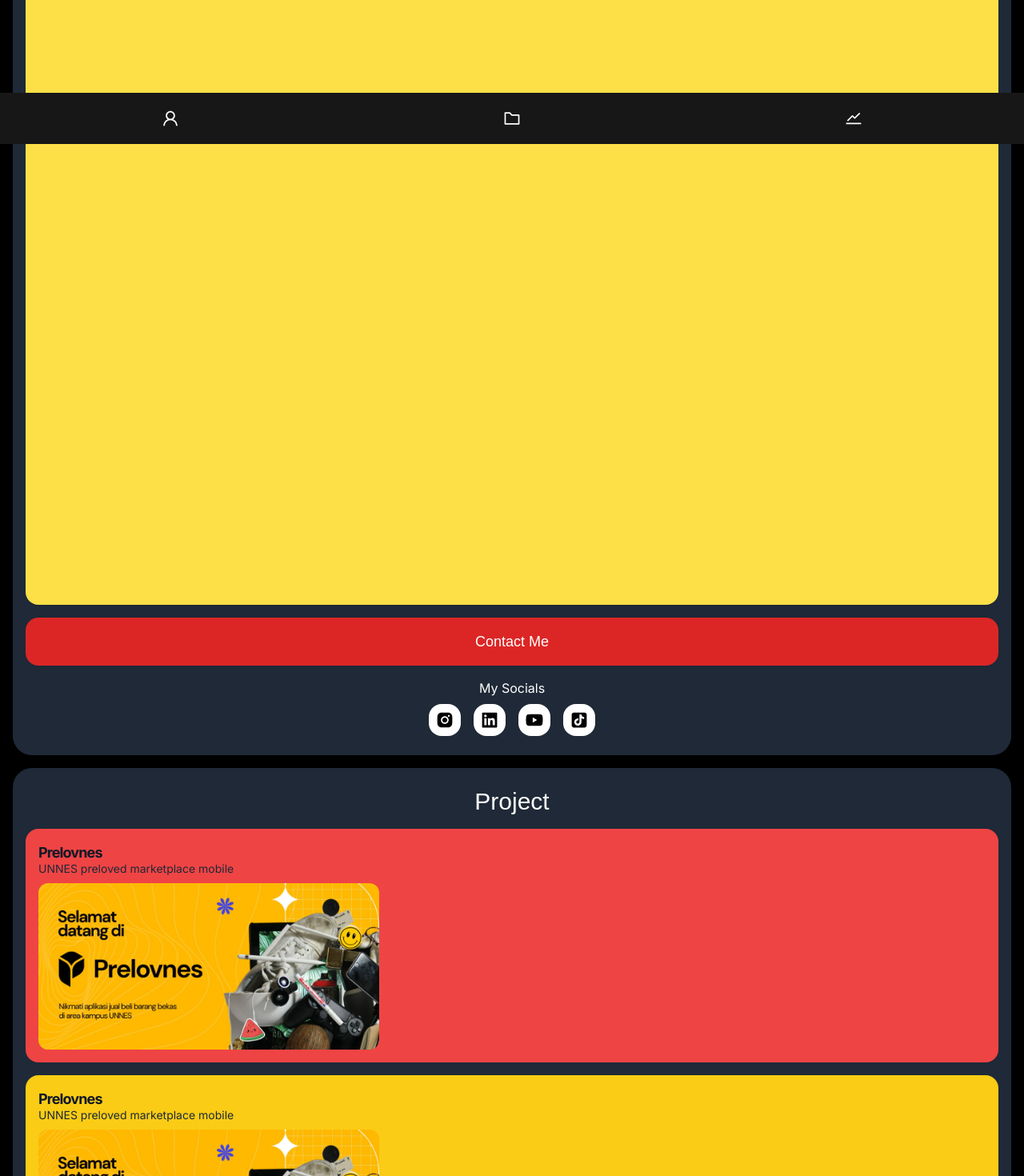
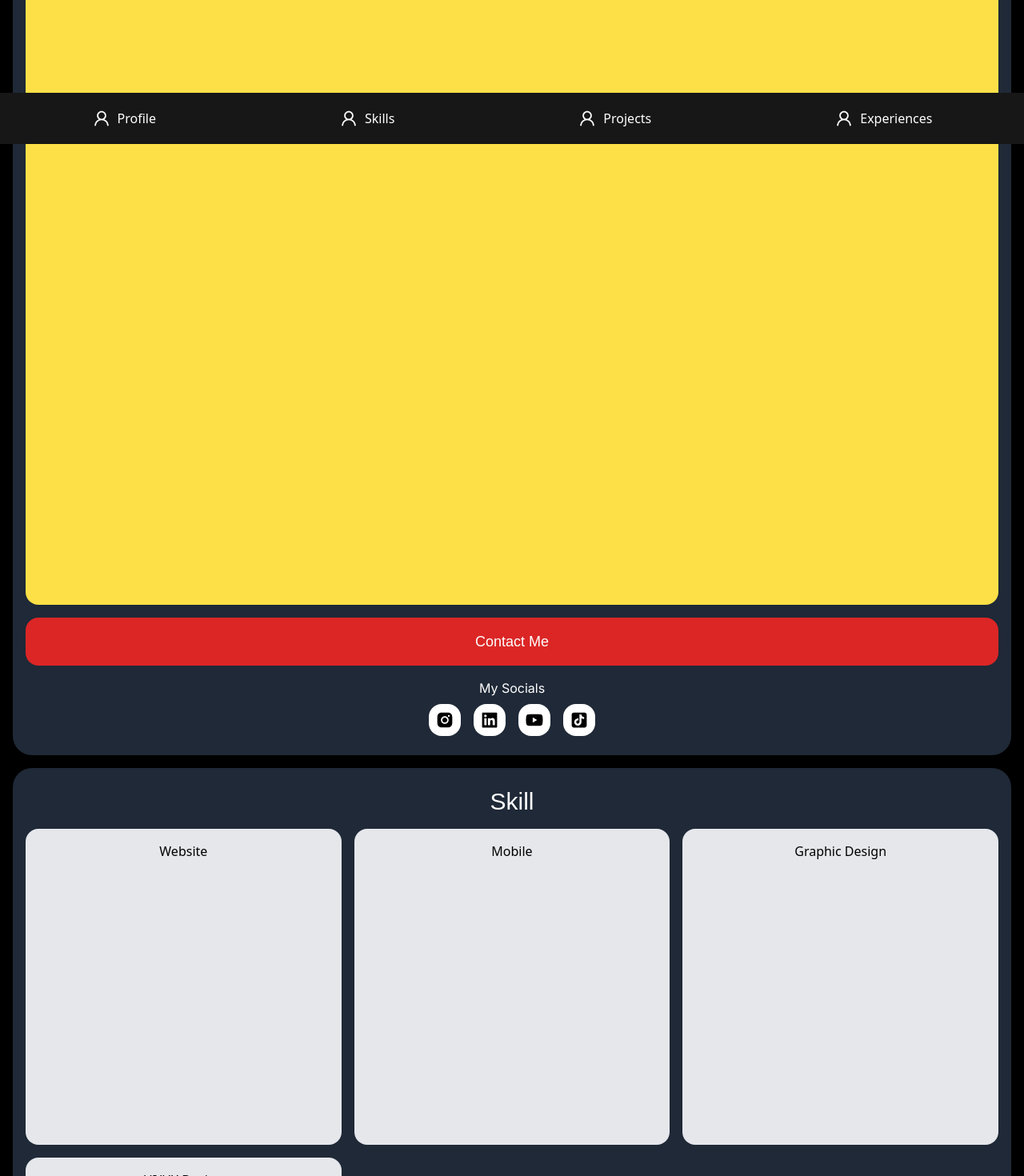
Before and after one commit to furqonStudio/furqon-studio-portfolio-2024, a Next.js app: page / in a window 1280 px wide. Shown: the part 620-2090 px from the top of the page at 80% size. Built offline with nearby package versions, Linux system fonts and the light colour scheme; a web font is replaced by a local one.

Commit message:
fix: bottom nav

```diff
--- a/src/app/layout.tsx
+++ b/src/app/layout.tsx
@@ -1,6 +1,7 @@
 import type { Metadata } from 'next'
 import { Gasoek_One, Inter } from 'next/font/google'
 import './globals.css'
+import { BottomNavbar } from '@/components/molecules/BottomNavbar'
 
 const inter = Inter({ subsets: ['latin'], variable: '--font-inter' })
 const gasoek = Gasoek_One({
@@ -23,6 +24,7 @@ export default function RootLayout({
     <html lang="en">
       <body className={`${inter.variable} ${gasoek.variable} bg-black`}>
         {children}
+        <BottomNavbar />
       </body>
     </html>
   )
--- a/src/app/page.tsx
+++ b/src/app/page.tsx
@@ -4,37 +4,17 @@ import { ContactSection } from '@/components/section/ContactSection'
 import { EducationAndExperiencesSection } from '@/components/section/EducationAndExperiencesSection'
 import { ProfileSection } from '@/components/section/ProfileSection'
 import { ProjectSection } from '@/components/section/ProjectsSection'
-import { useRef } from 'react'
+import { SkillsSection } from '@/components/section/SkillsSection'
 
 export default function Home() {
-  const sections = {
-    profile: useRef(null),
-    project: useRef(null),
-    education: useRef(null),
-    contact: useRef(null),
-  }
-
-  const scrollToSection = (section) => {
-    if (sections[section]) {
-      sections[section].current.scrollIntoView({ behavior: 'smooth' })
-    }
-  }
-
   return (
     <>
-      <div ref={sections.profile}>
-        <ProfileSection />
-      </div>
-      <div ref={sections.project}>
-        <ProjectSection />
-      </div>
-      <div ref={sections.education}>
-        <EducationAndExperiencesSection />
-      </div>
-      <div ref={sections.contact}>
-        <ContactSection />
-      </div>
-      <BottomNavbar scrollToSection={scrollToSection} />
+      <ProfileSection />
+      <SkillsSection />
+      <ProjectSection />
+      <EducationAndExperiencesSection />
+      <ContactSection />
+      <div className="mb-20" />
     </>
   )
 }
--- a/src/components/molecules/BottomNavbar.tsx
+++ b/src/components/molecules/BottomNavbar.tsx
@@ -1,20 +1,24 @@
 'use client'
-import { AiOutlineFolder, AiOutlineStock, AiOutlineUser } from 'react-icons/ai'
+import { AiOutlineUser } from 'react-icons/ai'
 
-export const BottomNavbar = ({ scrollToSection }) => {
+export const BottomNavbar = () => {
   return (
     <div className="bg-neutral-900 w-full h-16 fixed bottom-0 flex justify-around items-center">
-      <button onClick={() => scrollToSection('profile')} className="text-white">
+      <button className="text-white flex flex-row items-center">
         <AiOutlineUser size={24} />
+        <span className="hidden md:block ml-2">Profile</span>
       </button>
-      <button onClick={() => scrollToSection('project')} className="text-white">
-        <AiOutlineFolder size={24} />
+      <button className="text-white flex flex-row items-center">
+        <AiOutlineUser size={24} />
+        <span className="hidden md:block ml-2">Skills</span>
       </button>
-      <button
-        onClick={() => scrollToSection('education')}
-        className="text-white"
-      >
-        <AiOutlineStock size={24} />
+      <button className="text-white flex flex-row items-center">
+        <AiOutlineUser size={24} />
+        <span className="hidden md:block ml-2">Projects</span>
+      </button>
+      <button className="text-white flex flex-row items-center">
+        <AiOutlineUser size={24} />
+        <span className="hidden md:block ml-2">Experiences</span>
       </button>
     </div>
   )
--- /dev/null
+++ b/src/components/section/SkillsSection.tsx
@@ -0,0 +1,24 @@
+import React from 'react'
+import { SectionTitle } from '../atomic/SectionTitle'
+
+export const SkillsSection = () => {
+  return (
+    <section className="section-style">
+      <SectionTitle text="Skill" />
+      <div className="grid grid-cols-2 gap-4 mt-4 lg:grid-cols-3">
+        <div className="bg-gray-200 p-4 aspect-square rounded-2xl text-center">
+          Website
+        </div>
+        <div className="bg-gray-200 p-4 aspect-square rounded-2xl text-center">
+          Mobile
+        </div>
+        <div className="bg-gray-200 p-4 aspect-square rounded-2xl text-center">
+          Graphic Design
+        </div>
+        <div className="bg-gray-200 p-4 aspect-square rounded-2xl text-center">
+          UI/UX Design
+        </div>
+      </div>
+    </section>
+  )
+}
```
